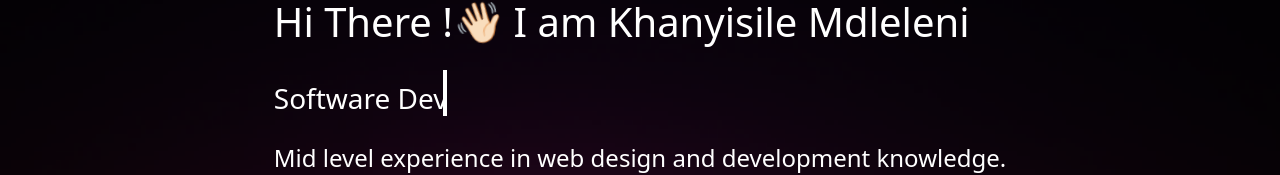
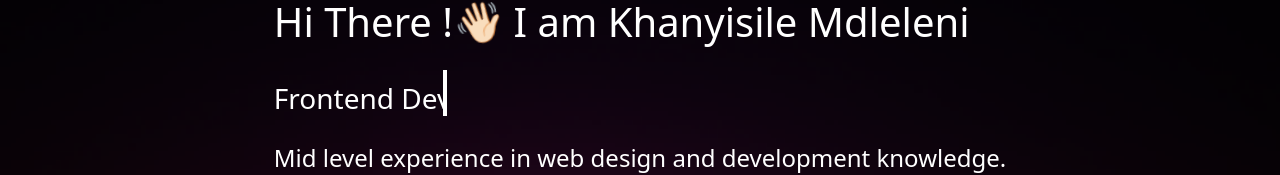
Before and after one commit to Khanyisile-Mdleleni/Portfolio, a React (Vite) app in the folder react-portfolio/: page / in a window 1280 px wide. Shown: the part 200-375 px from the top of the page. Built offline with nearby package versions, Linux system fonts and the light colour scheme.

Commit message:
updated the landing page

```diff
--- a/react-portfolio/src/components/pages/About.jsx
+++ b/react-portfolio/src/components/pages/About.jsx
@@ -39,7 +39,7 @@ function About() {
                   MICT Data Analytics Skills Programme Certificate, which I
                   earned during a rewarding three-month learnership at UVU
                   Africa. My core role revolves around the design, creation, and
-                  ongoing maintenance of top-tier web applications, harnessing
+                  ongoing maintenance of top-tier web applications harnessing
                   the power of technologies like React.js, JavaScript, and other
                   relevant tools and frameworks.{" "}
                 </p>
--- a/react-portfolio/src/components/pages/Home.jsx
+++ b/react-portfolio/src/components/pages/Home.jsx
@@ -28,7 +28,7 @@ function Home() {
                 </h1>
               </div>
               <div className="p-2 ">
-                <h3 id="home-subtitle">Software Developer</h3>
+                <h3 id="home-subtitle">Frontend Developer</h3>
               </div>
               <div className="p-2 ">
                 <p id="home-description">
```
